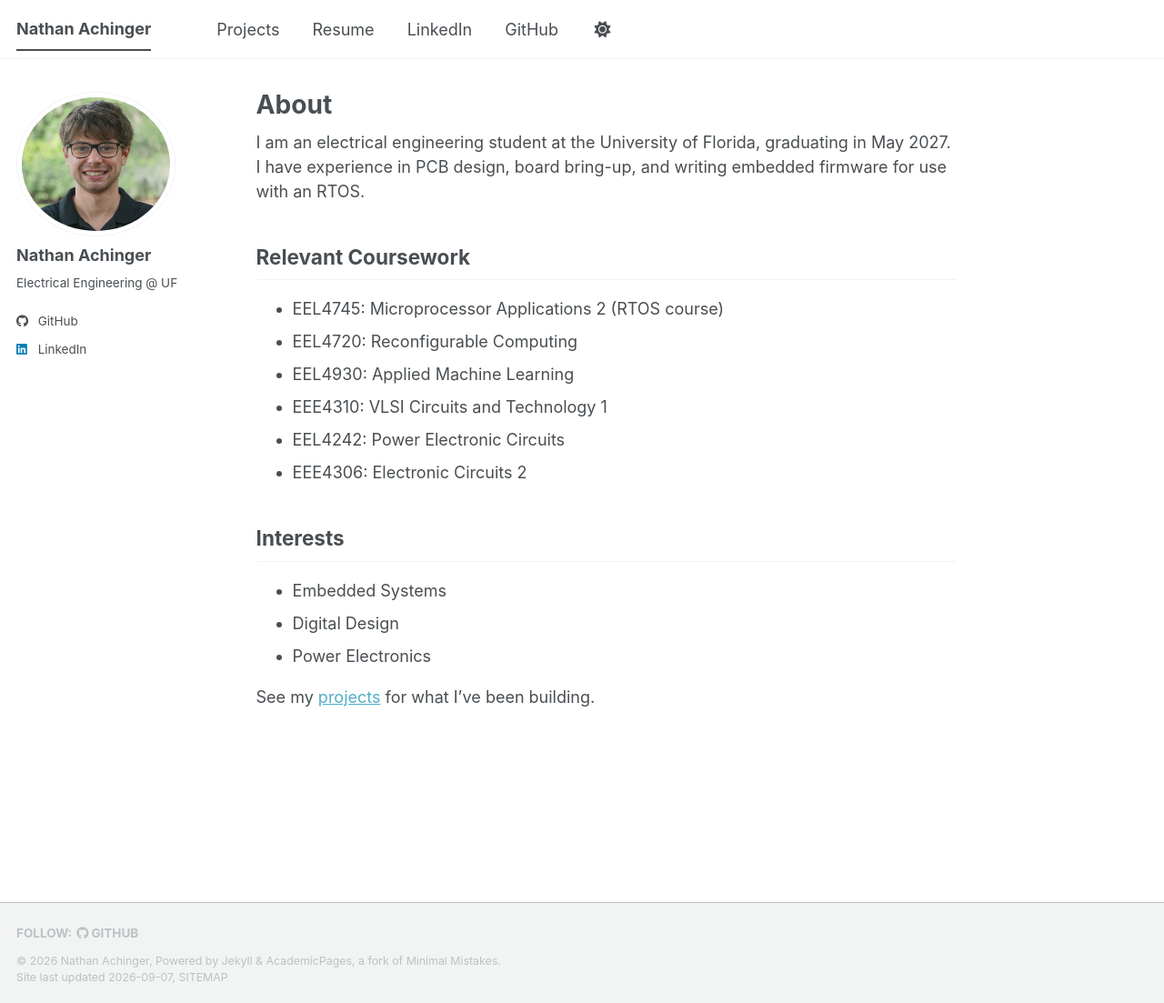
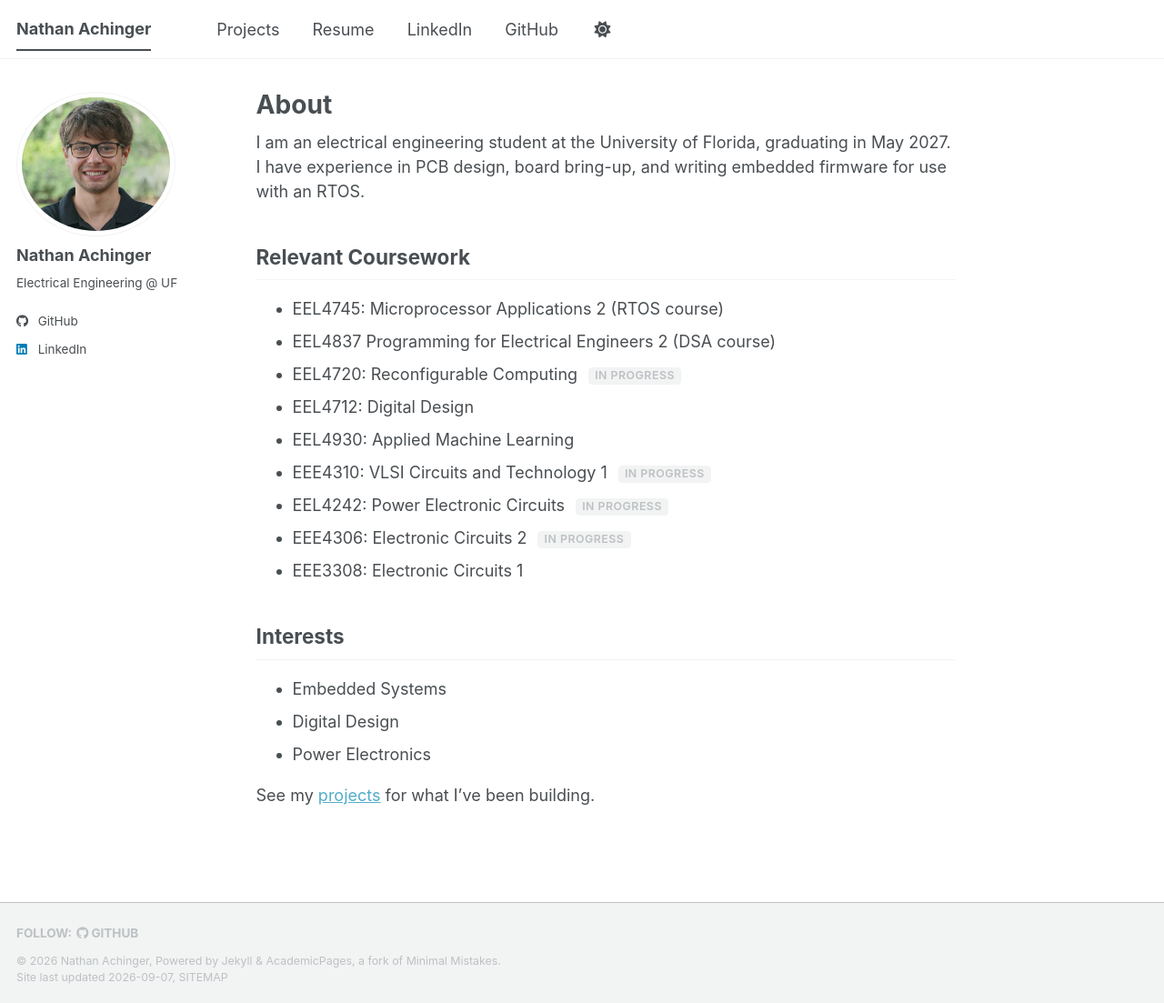
Before and after one commit to nathanachinger/nathanachinger.github.io, a Jekyll site: the page built from _pages/about.md, in a window 1280 px wide and 1103 px high. Shown: the whole window at 91% size. Built offline with Jekyll 4.4.1, drawn with Linux system fonts in a browser that asks for light colours; a style sheet for code colours, icons or effects is not loaded.

Commit message:
coursework updates

```diff
--- a/_pages/about.md
+++ b/_pages/about.md
@@ -12,11 +12,14 @@ I am an electrical engineering student at the University of Florida, graduating
 ## Relevant Coursework
 
 - EEL4745: Microprocessor Applications 2 (RTOS course)
-- EEL4720: Reconfigurable Computing
+- EEL4837 Programming for Electrical Engineers 2 (DSA course)
+- EEL4720: Reconfigurable Computing <span class="course-status">in progress</span>
+- EEL4712: Digital Design
 - EEL4930: Applied Machine Learning
-- EEE4310: VLSI Circuits and Technology 1
-- EEL4242: Power Electronic Circuits
-- EEE4306: Electronic Circuits 2
+- EEE4310: VLSI Circuits and Technology 1 <span class="course-status">in progress</span>
+- EEL4242: Power Electronic Circuits <span class="course-status">in progress</span>
+- EEE4306: Electronic Circuits 2 <span class="course-status">in progress</span>
+- EEE3308: Electronic Circuits 1
 
 ## Interests
 
--- /dev/null
+++ b/_sass/layout/_coursework.scss
@@ -0,0 +1,20 @@
+/* ==========================================================================
+   COURSEWORK STATUS BADGES
+   ========================================================================== */
+
+.course-status {
+  display: inline-block;
+  margin-left: 0.55em;
+  padding: 0.12em 0.5em;
+  border: 1px solid var(--global-border-color);
+  border-radius: $border-radius;
+  background-color: var(--global-footer-bg-color);
+  color: var(--global-text-color-light);
+  font-size: $type-size-7;
+  font-weight: 600;
+  letter-spacing: 0.04em;
+  line-height: 1.2;
+  text-transform: uppercase;
+  vertical-align: middle;
+  white-space: nowrap;
+}
--- a/assets/css/main.scss
+++ b/assets/css/main.scss
@@ -33,6 +33,7 @@
     "layout/forms",
 
     "layout/page",
+    "layout/coursework",
     "layout/project-tabs",
     "layout/archive",
     "layout/sidebar",
```
